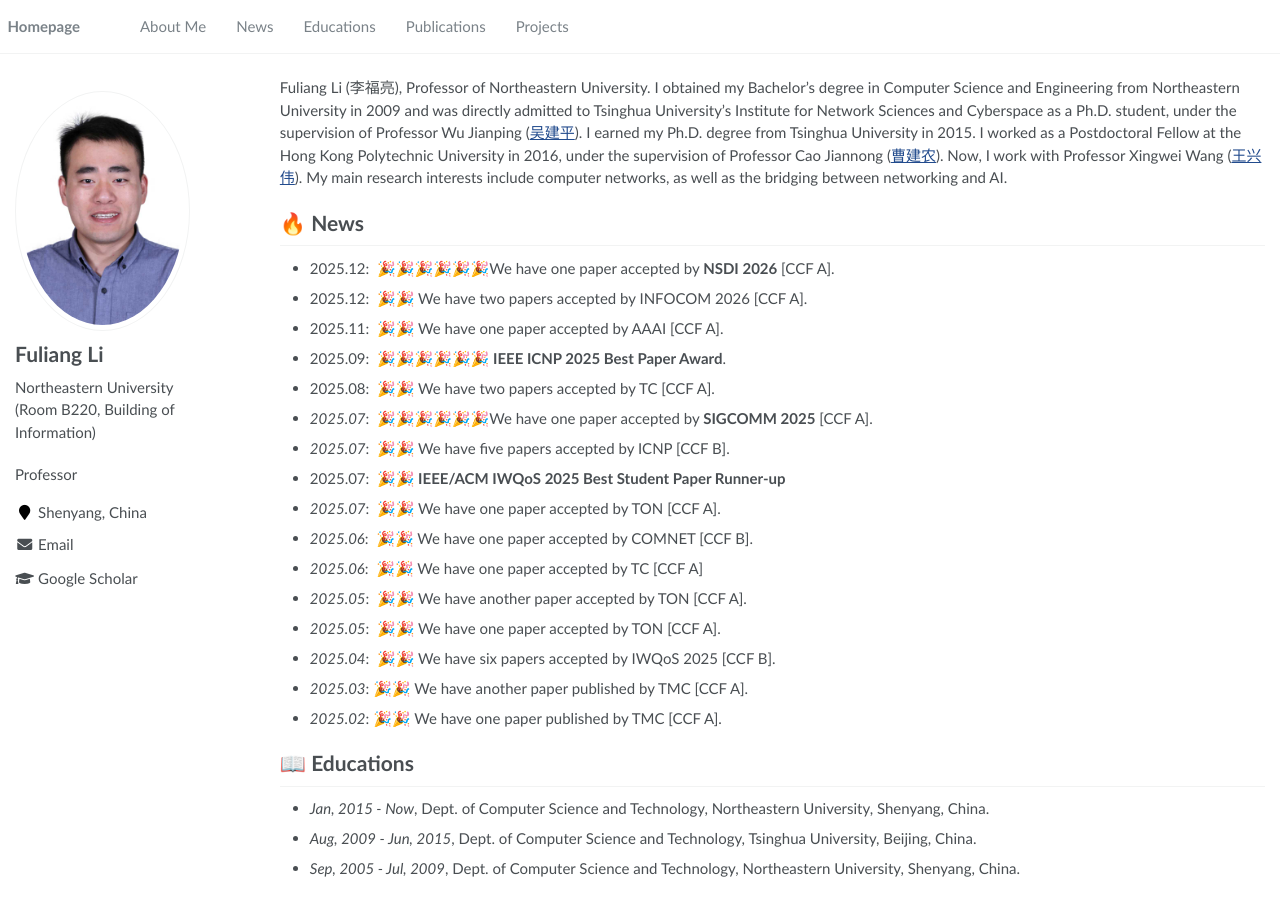
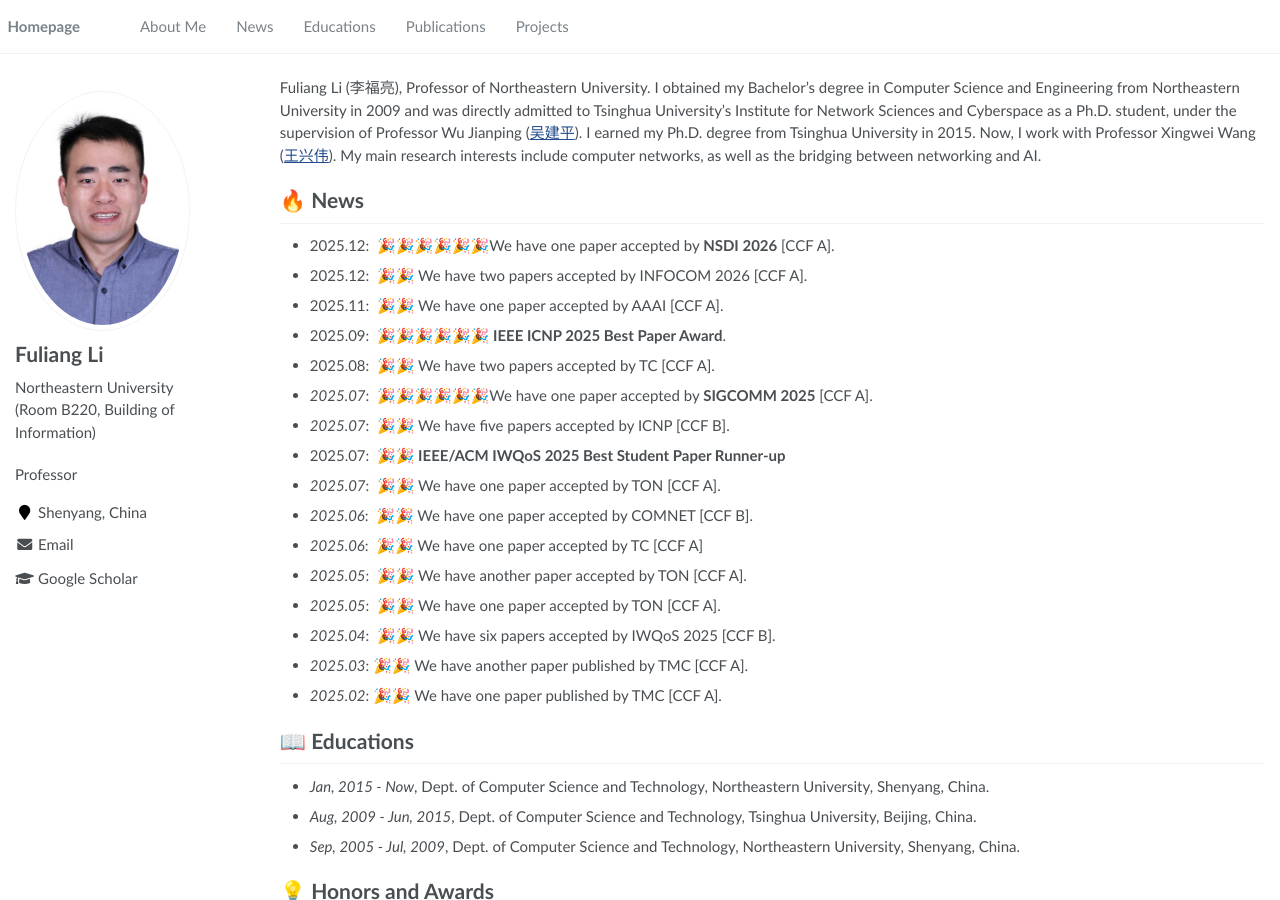
Before and after one commit to Fuliang-Li/Fuliang-Li.github.io, a Jekyll site: the page built from _pages/about.md, in a window 1280 px wide and 900 px high. Built offline with Jekyll 4.4.1, drawn with Linux system fonts in a browser that asks for light colours.

Commit message:
Update about.md

```diff
--- a/_pages/about.md
+++ b/_pages/about.md
@@ -17,7 +17,7 @@ redirect_from:
 
 <span class='anchor' id='about-me'></span>
 
-Fuliang Li (李福亮), Professor of Northeastern University. I obtained my Bachelor’s degree in Computer Science and Engineering from Northeastern University in 2009 and was directly admitted to Tsinghua University’s Institute for Network Sciences and Cyberspace as a Ph.D. student, under the supervision of Professor Wu Jianping (<a href="https://www.tsinghua.edu.cn/info/1166/93896.htm" target="_blank">吴建平</a>). I earned my Ph.D. degree from Tsinghua University in 2015. I worked as a Postdoctoral Fellow at the Hong Kong Polytechnic University in 2016, under the supervision of Professor Cao Jiannong (<a href="https://www.polyu.edu.hk/ppoffice/senior-management-team/vpedu/?sc_lang=sc">曹建农</a>). Now, I work with Professor Xingwei Wang (<a href="https://neu.edu.cn/info/1012/3221.htm" target="_blank">王兴伟</a>). My main research interests include computer networks, as well as the bridging between networking and AI.
+Fuliang Li (李福亮), Professor of Northeastern University. I obtained my Bachelor’s degree in Computer Science and Engineering from Northeastern University in 2009 and was directly admitted to Tsinghua University’s Institute for Network Sciences and Cyberspace as a Ph.D. student, under the supervision of Professor Wu Jianping (<a href="https://www.tsinghua.edu.cn/info/1166/93896.htm" target="_blank">吴建平</a>). I earned my Ph.D. degree from Tsinghua University in 2015. Now, I work with Professor Xingwei Wang (<a href="https://neu.edu.cn/info/1012/3221.htm" target="_blank">王兴伟</a>). My main research interests include computer networks, as well as the bridging between networking and AI.
 
 # 🔥 News
 - 2025.12: &nbsp;🎉🎉🎉🎉🎉🎉We have one paper accepted by **NSDI 2026** [CCF A].
```
